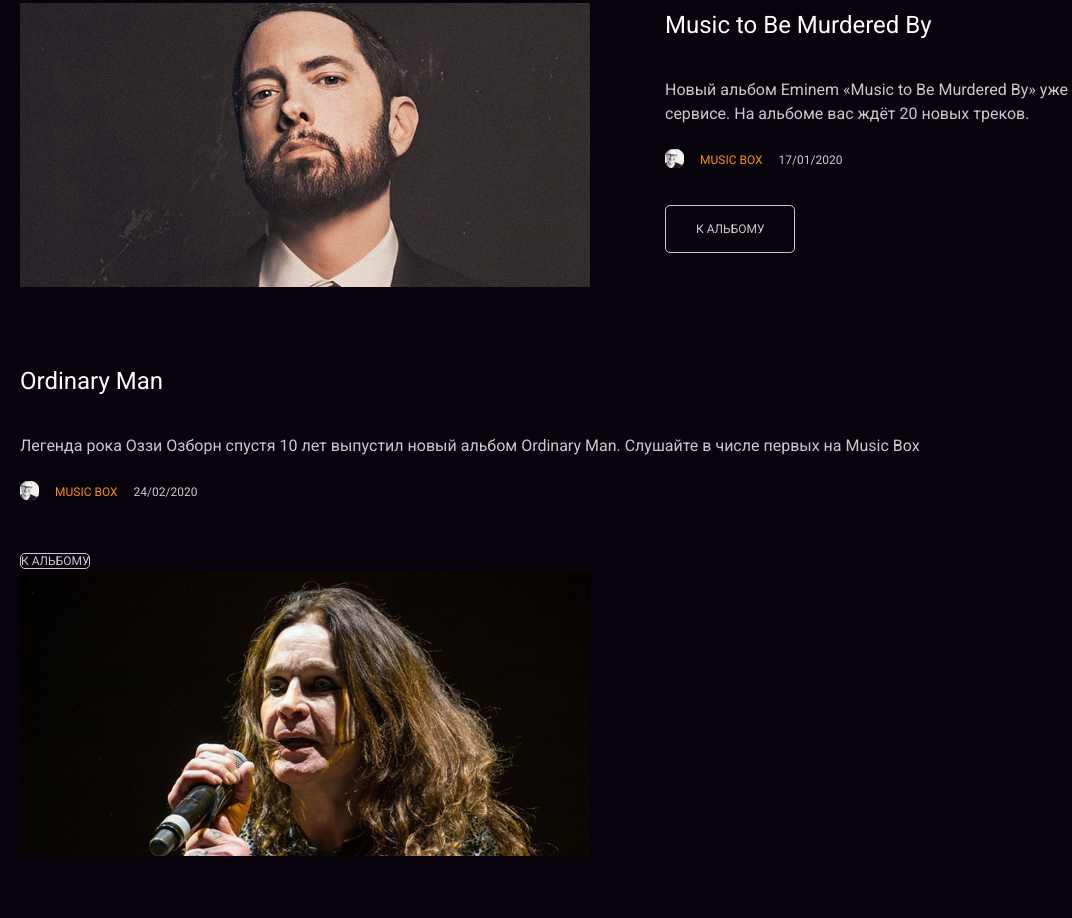
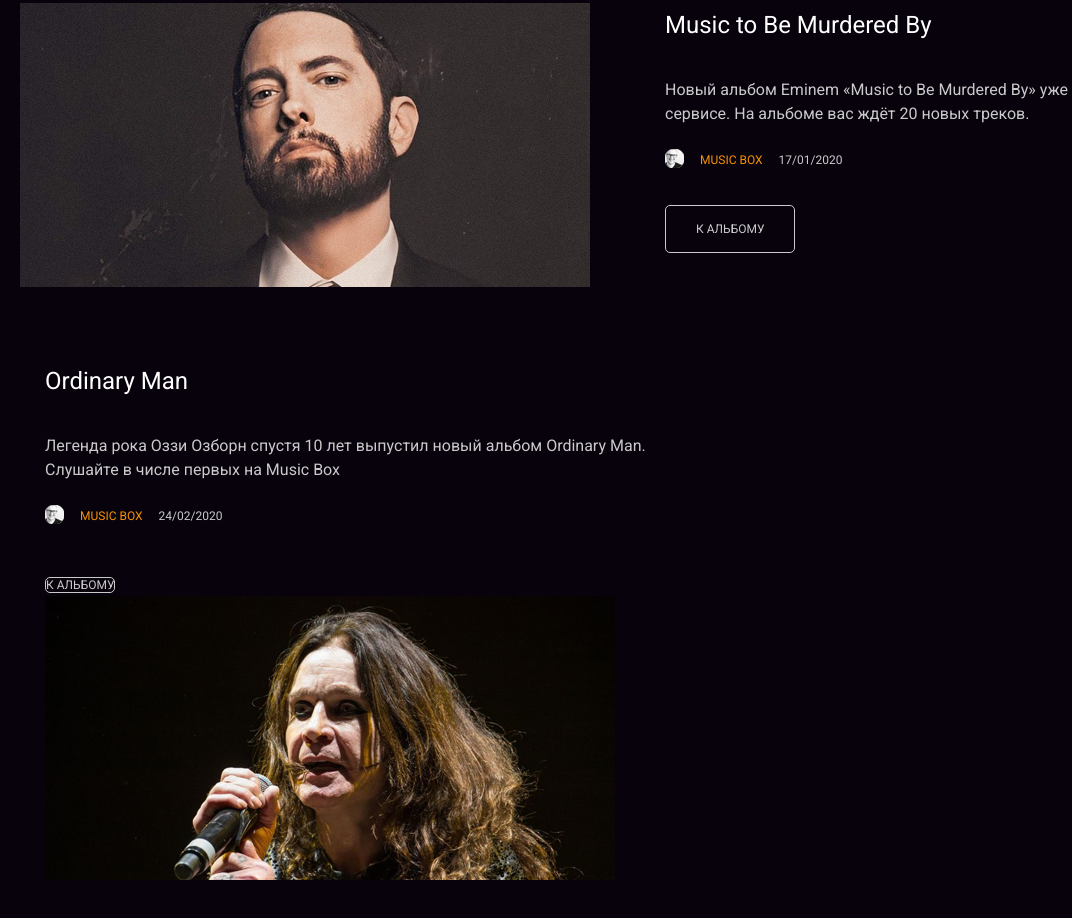
Before and after one commit to YanaLysukha/layout-designer-project-56, a plain HTML site: page src/index.html in a window 1280 px wide. Shown: the part 1872-2790 px from the top of the page, without its empty margins (0-1072 px from the left). Before the commit the page ends 2735 px from the top, so only its background shows below. Drawn offline with Linux system fonts and the light colour scheme.

Commit message:
Added new div for news-item 2 in page-news

```diff
--- a/src/index.html
+++ b/src/index.html
@@ -94,6 +94,8 @@
                     </div>
                 </div>
                 <div class="news-item">
+                    <div class="news-item-wrapper">
+                        <div class="news-wrapper">
                             <div class="news-body">
                                 <h3>Ordinary Man</h3>
                                 <p>Легенда рока Оззи Озборн спустя 10 лет выпустил новый альбом Ordinary Man. Слушайте в числе первых на Music Box</p>
@@ -105,7 +107,11 @@
                                 </div>
                                 <a class="btn" href="#">К альбому</a>
                             </div>
+                            <div class="news-item-img">
                                 <img src="images/Ordinary Man.png" alt="Оззи Озборн">
+                            </div>
+                        </div>
+                    </div>
                 </div>
             </div>
         </section>
```
Lines whose indentation alone changed are shown as unchanged.
